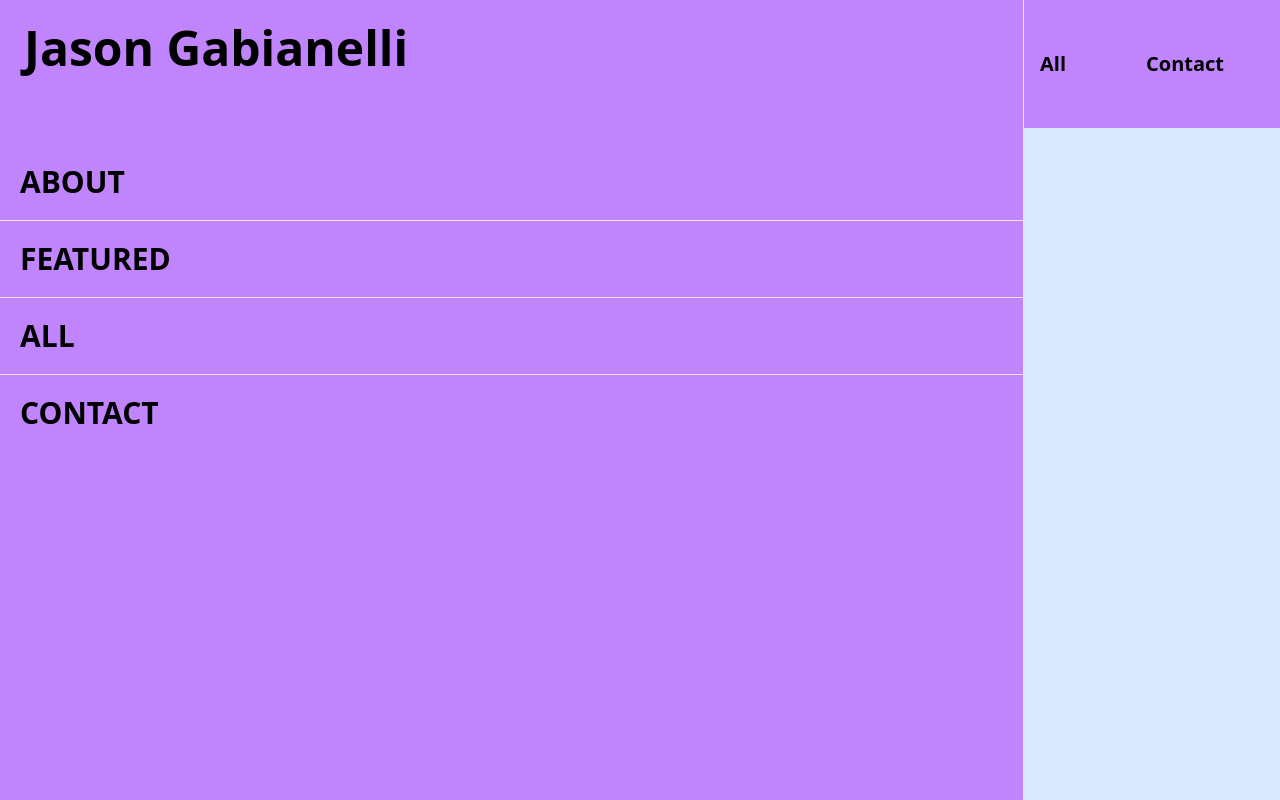
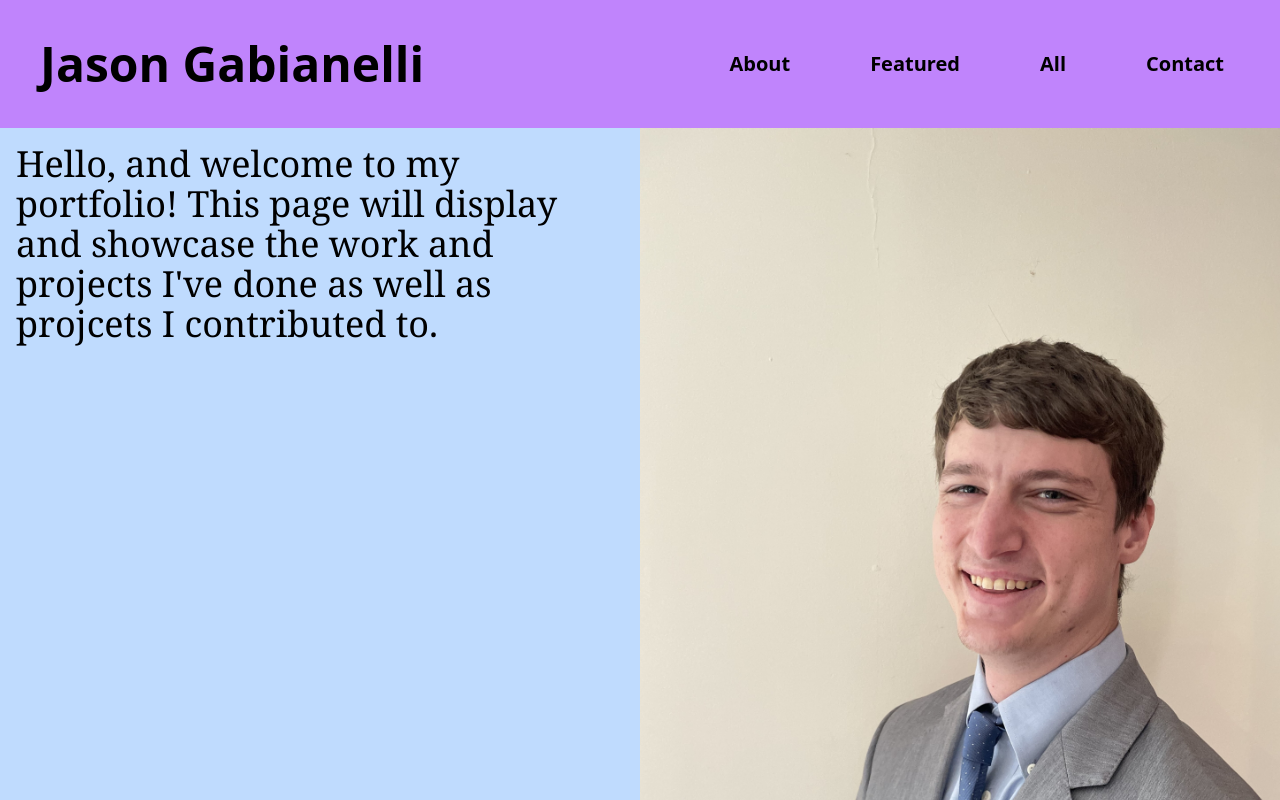
Before and after one commit to JasonGabs/react_professional_portfolio, a React (Create React App) app: page / in a window 1280 px wide. Shown: the top 800 px of the page. Built offline with nearby package versions, Linux system fonts and the light colour scheme.

Commit message:
Added photo and brief description

```diff
--- a/src/components/Hero.jsx
+++ b/src/components/Hero.jsx
@@ -1,10 +1,15 @@
 import React from "react"
-
+import PersonalPhoto from "../assets/PersonalPhoto.jpg"
 const Hero = () => {
     return (
-        <div>
-
-        </div>
+        <>
+            <div className="flex flex-initial">
+                <div className="flex flex-shrink p-4 max-w-[50%] bg-blue-200 text-4xl font-serif">
+                    Hello, and welcome to my portfolio! This page will display and showcase the work and projects I've done as well as projcets I contributed to.
+                </div>
+                <img className="flex-shrink max-w-[50%]" src={PersonalPhoto} alt="" />
+            </div>
+        </>
     )
 }
 export default Hero;
--- a/src/components/Navbar.jsx
+++ b/src/components/Navbar.jsx
@@ -21,9 +21,9 @@ const Navbar = () => {
                 <li className="text-xl px-10 ">Contact</li>
             </ul>
             <div onClick={manageNav} className="block md:hidden">
-                {!nav ? <AiOutlineClose size={30}/> : <LuMenu size={30} />}
+                {!nav ? <LuMenu  size={30}/> : <AiOutlineClose size={30} />}
             </div>
-            <div className={!nav ? "fixed left-0 top-0 w-[80%] border-r border-r-grey-400 h-full bg-purple-400 ease-in-out duration-500" : "fixed left-[-100%]"}>
+            <div className={nav ? "fixed left-0 top-0 w-[80%] border-r border-r-grey-400 h-full bg-purple-400 ease-in-out duration-500" : "fixed left-[-100%]"}>
                 <h1 className="w-full p-6 font-bold text-5xl">
                     Jason Gabianelli
                 </h1>
```
Also changed, not shown: src/assets/PersonalPhoto.jpg (added).
